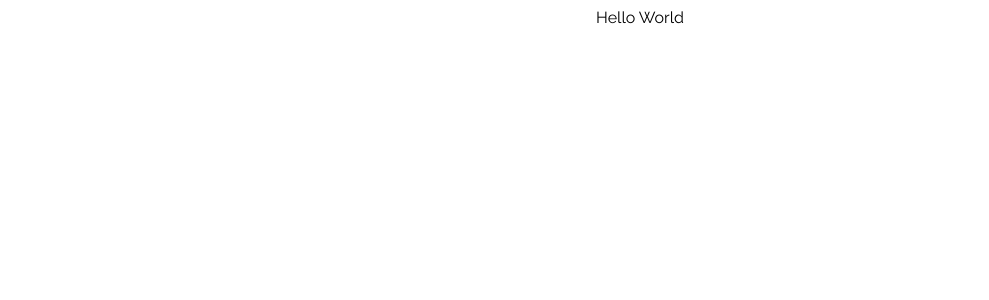
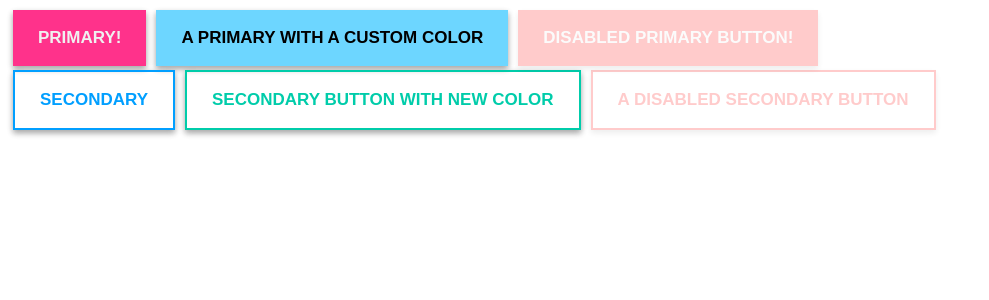
Before and after one commit to pridgey/ppui, a React app: page / in a window 1280 px wide. Shown: the top 300 px of the page, without its empty margins (0-989 px from the left). Built offline with nearby package versions, Linux system fonts and the light colour scheme.

Commit message:
Main buttons

```diff
--- a/src/App.tsx
+++ b/src/App.tsx
@@ -1,20 +1,44 @@
 // react
 import * as React from "react";
 import * as ReactDOM from "react-dom";
-import { Route, Switch } from "react-router";
-import { BrowserRouter } from "react-router-dom";
-import { Demo } from "./client/components/Demo";
+import { PrimaryButton, SecondaryButton } from "./Components";
 
 const root = document.getElementById("app") as HTMLElement;
 
 ReactDOM.render(
-    <div>
-        <BrowserRouter>
-            <Switch>
-                <Route path="/" render={() => <Demo Caption="Hello World"/>} />
-           </Switch>
-        </BrowserRouter>
-    </div>
-     , root);
-
-/* Routing with parameters: <Route path="/recipe/:recipeid" render={({ match: { params: { recipeid }}}) => <Recipe RecipeID={recipeid} /> } /> */
+    <>
+        <PrimaryButton
+            Caption="Primary!"
+            OnClick={() => alert("You clicked the button!")}
+        />
+        <PrimaryButton
+            Caption="a primary with a custom color"
+            OnClick={() => alert("You clicked the button 2!")}
+            BackgroundColor="#6DD6FF"
+            TextColor="black"
+        />
+        <PrimaryButton
+            Caption="Disabled Primary Button!"
+            OnClick={() => alert("You'll never see this")}
+            Disabled={true}
+            BackgroundColor="red"
+        />
+        <br />
+        <SecondaryButton
+            Caption="Secondary"
+            OnClick={() => alert("You've clicked a secondary button")}
+        />
+        <SecondaryButton
+            Caption="Secondary button with new color"
+            OnClick={() => alert("You've clicked another secondary button")}
+            BorderColor="#00CCAA"
+            TextColor="#00CCAA"
+        />
+        <SecondaryButton
+            Caption="A disabled secondary button"
+            OnClick={() => alert("You should never see this")}
+            Disabled={true}
+            BorderColor="red"
+        />
+    </>
+    , root);
--- a/src/client/components/Demo.tsx
+++ /dev/null
@@ -1,22 +0,0 @@
-import * as React from "react";
-import styled from 'styled-components';
-import { theme } from "../theming/theme";
-
-export interface IComponentProps {
-    Caption: string;
-}
-
-const Wrapper = styled.div`
-    font-family: ${theme.fontMain};
-    text-align: center;
-`;
-
-export class Demo extends React.Component<IComponentProps> {
-   public render() {
-       return (
-           <Wrapper>
-               {this.props.Caption}
-          </Wrapper>
-       );
-   }
-}
--- /dev/null
+++ b/src/components/Buttons/PrimaryButton.tsx
@@ -0,0 +1,61 @@
+import * as React from "react";
+import styled from 'styled-components';
+import { theme } from "../../theming/theme";
+
+export interface IPrimaryButtonProps {
+    Caption: string;
+    ButtonType?: "button" | "submit" | "reset";
+    TextColor?: string;
+    BackgroundColor?: string;
+    Disabled?: boolean;
+    OnClick: () => void;
+}
+
+interface IPrimaryButtonStyledProps {
+    TextColor: string;
+    BackgroundColor: string;
+}
+
+const Button = styled.button<IPrimaryButtonStyledProps>`
+    padding: 18px 25px;
+    color: ${(props) => props.TextColor};
+    background-color: ${(props) => props.BackgroundColor};
+    border: 0;
+    font-weight: 700;
+    font-size: 17px;
+    text-transform: uppercase;
+    cursor: pointer;
+    box-sizing: border-box;
+    box-shadow: 0 3px 6px rgba(0,0,0,0.16), 0 3px 6px rgba(0,0,0,0.23);
+    margin: 2px 5px;
+
+    &:hover {
+        opacity: 0.8;
+        transition: opacity 0.3s;
+    }
+
+    &:disabled {
+        opacity: 0.2;
+        cursor: not-allowed;
+    }
+`;
+
+export class PrimaryButton extends React.PureComponent<IPrimaryButtonProps> {
+    public render() {
+        return (
+            <Button
+                type={this.props.ButtonType || "button"}
+                onClick={this.handleClick}
+                TextColor={this.props.TextColor || theme.colorWhite}
+                BackgroundColor={this.props.BackgroundColor || theme.colorPrimary}
+                disabled={this.props.Disabled}
+            >
+                {this.props.Caption}
+            </Button>
+        );
+    }
+
+    private handleClick = () => {
+        !this.props.Disabled && this.props.OnClick();
+    }
+}
--- /dev/null
+++ b/src/components/Buttons/SecondaryButton.tsx
@@ -0,0 +1,61 @@
+import * as React from "react";
+import styled from 'styled-components';
+import { theme } from "../../theming/theme";
+
+export interface ISecondaryButtonProps {
+    Caption: string;
+    ButtonType?: "button" | "submit" | "reset";
+    TextColor?: string;
+    BorderColor?: string;
+    Disabled?: boolean;
+    OnClick: () => void;
+}
+
+interface ISecondaryButtonStyledProps {
+    TextColor: string;
+    BorderColor: string;
+}
+
+const Button = styled.button<ISecondaryButtonStyledProps>`
+    padding: 18px 25px;
+    color: ${(props) => props.TextColor};
+    background-color: transparent;
+    border: 2px solid ${(props) => props.BorderColor};
+    font-weight: 700;
+    font-size: 17px;
+    text-transform: uppercase;
+    cursor: pointer;
+    box-sizing: border-box;
+    box-shadow: 0 3px 6px rgba(0,0,0,0.16), 0 3px 6px rgba(0,0,0,0.23);
+    margin: 2px 5px;
+
+    &:hover {
+        opacity: 0.8;
+        transition: opacity 0.3s;
+    }
+
+    &:disabled {
+        opacity: 0.2;
+        cursor: not-allowed;
+    }
+`;
+
+export class SecondaryButton extends React.PureComponent<ISecondaryButtonProps> {
+    public render() {
+        return (
+            <Button
+                type={this.props.ButtonType || "button"}
+                onClick={this.handleClick}
+                TextColor={this.props.TextColor || this.props.BorderColor || theme.colorSecondary}
+                BorderColor={this.props.BorderColor || theme.colorSecondary}
+                disabled={this.props.Disabled}
+            >
+                {this.props.Caption}
+            </Button>
+        );
+    }
+
+    private handleClick = () => {
+        !this.props.Disabled && this.props.OnClick();
+    }
+}
--- /dev/null
+++ b/src/components/Buttons/index.ts
@@ -0,0 +1,2 @@
+export * from "./PrimaryButton";
+export * from "./SecondaryButton";
--- /dev/null
+++ b/src/components/index.ts
@@ -0,0 +1 @@
+export * from "./Buttons";
--- a/src/client/theming/theme.ts
+++ b/src/theming/theme.ts
@@ -1,6 +1,10 @@
 const theme = {
     fontMain: "'Raleway', sans-serif",
     fontMinor: "'Oswald', sans-serif",
+    colorPrimary: "#FF328B",
+    colorSecondary: "#019FFF",
+    colorBlack: "#0f0f0f",
+    colorWhite: "#f0f0f0",
 }
 
 export { theme };
```
